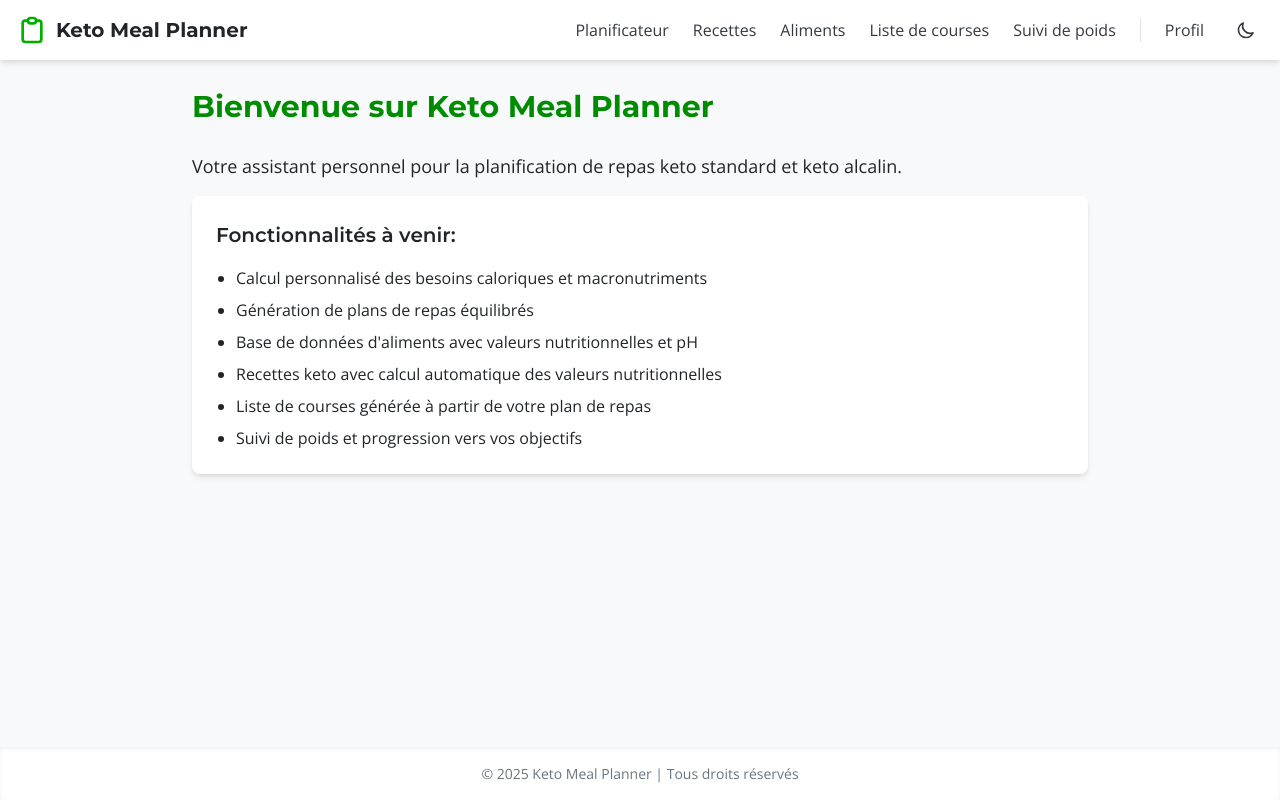
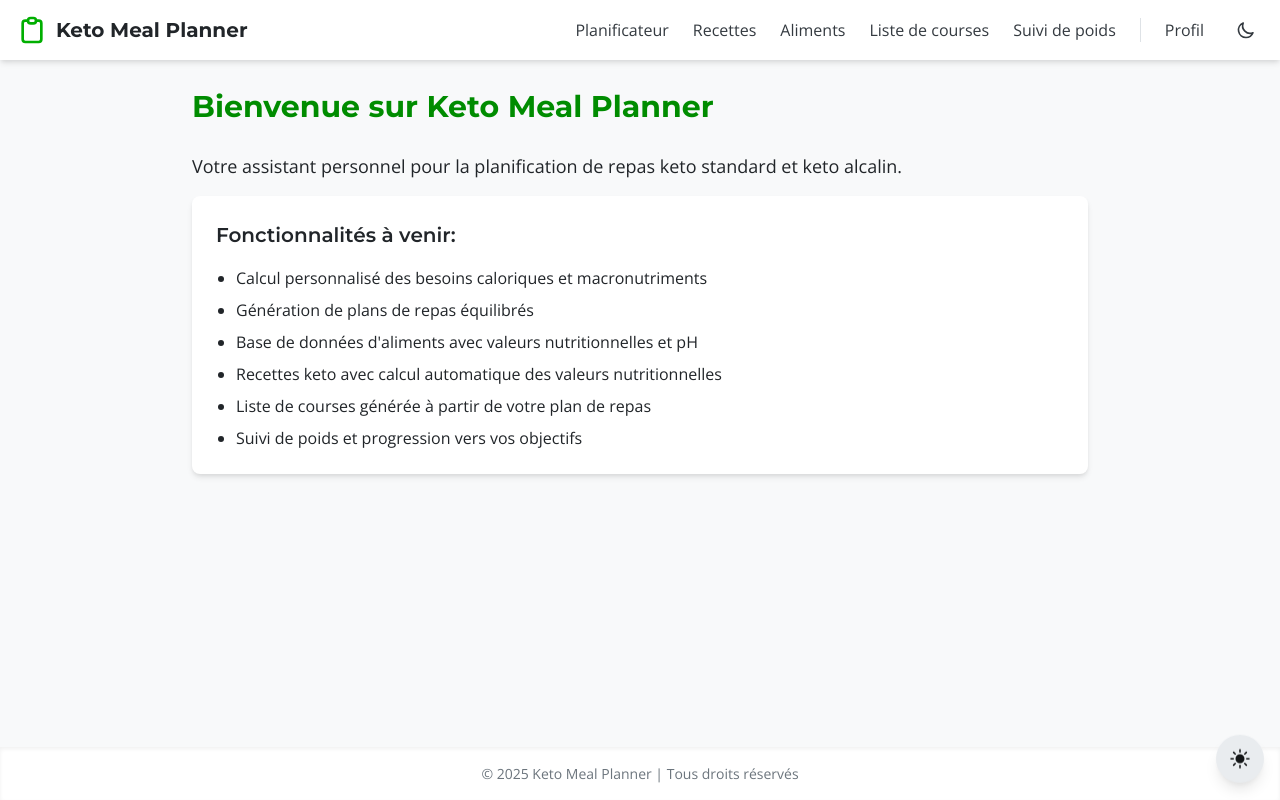
Before and after one commit to jcoules13/keto-meal-planner, a React (Create React App) app: page / in a window 1280 px wide. Built offline with nearby package versions, Linux system fonts and the light colour scheme.

Commit message:
Intégration du bouton ThemeSwitcher dans l'App

```diff
--- a/src/App.tsx
+++ b/src/App.tsx
@@ -2,6 +2,7 @@ import React from 'react';
 import { Routes, Route, Navigate } from 'react-router-dom';
 import { ThemeProvider } from './contexts/ThemeContext';
 import MainLayout from './components/layout/MainLayout';
+import ThemeSwitcher from './components/ui/ThemeSwitcher';
 
 // Pages temporaires pour démarrer
 const HomePage = () => (
@@ -39,6 +40,9 @@ const PlaceholderPage = ({ title }: { title: string }) => (
 function App() {
   return (
     <ThemeProvider>
+      {/* Bouton flottant de changement de thème, visible sur toutes les pages */}
+      <ThemeSwitcher />
+
       <Routes>
         <Route path="/" element={<MainLayout><HomePage /></MainLayout>} />
         <Route path="/meal-planner" element={<MainLayout><PlaceholderPage title="Planificateur de repas" /></MainLayout>} />
```
